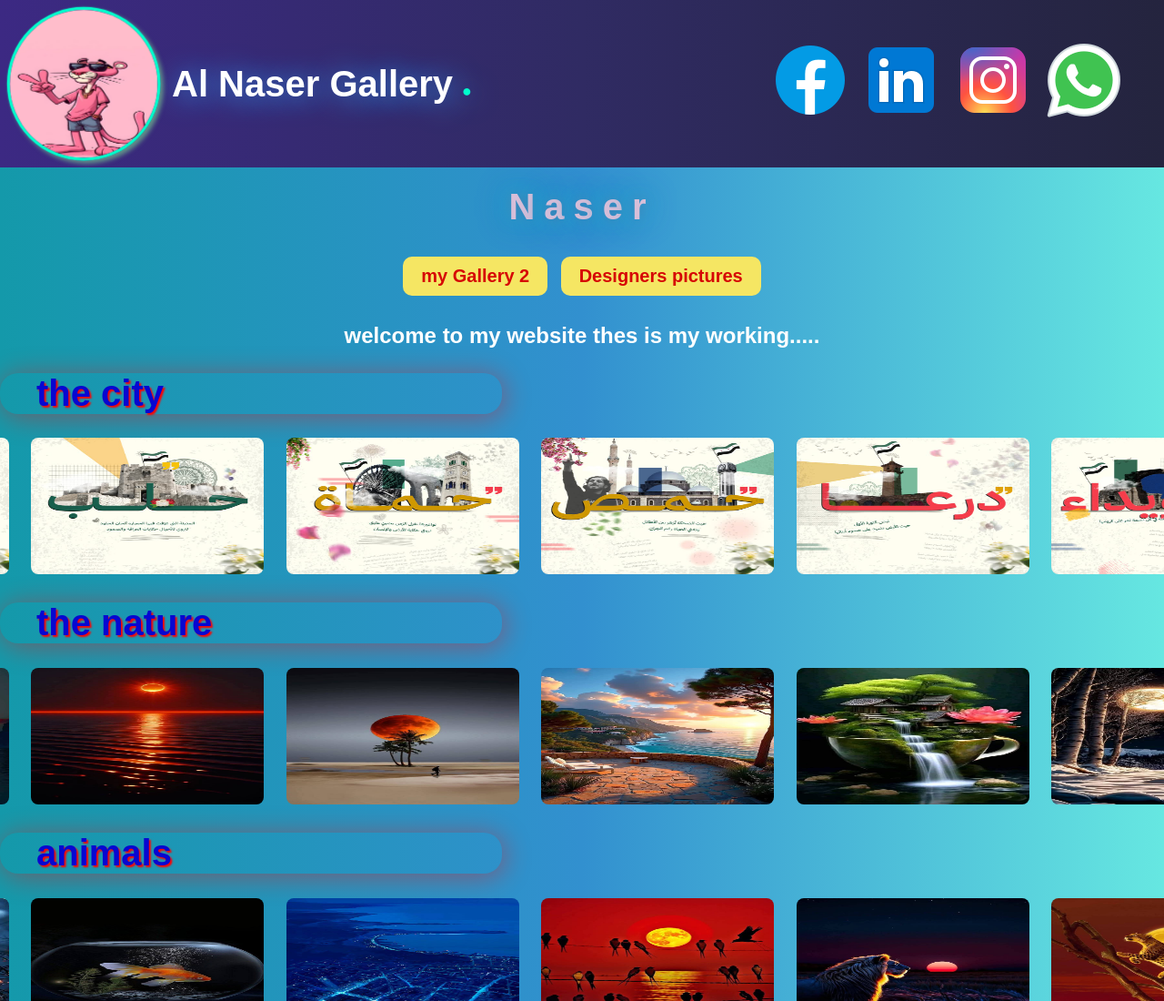
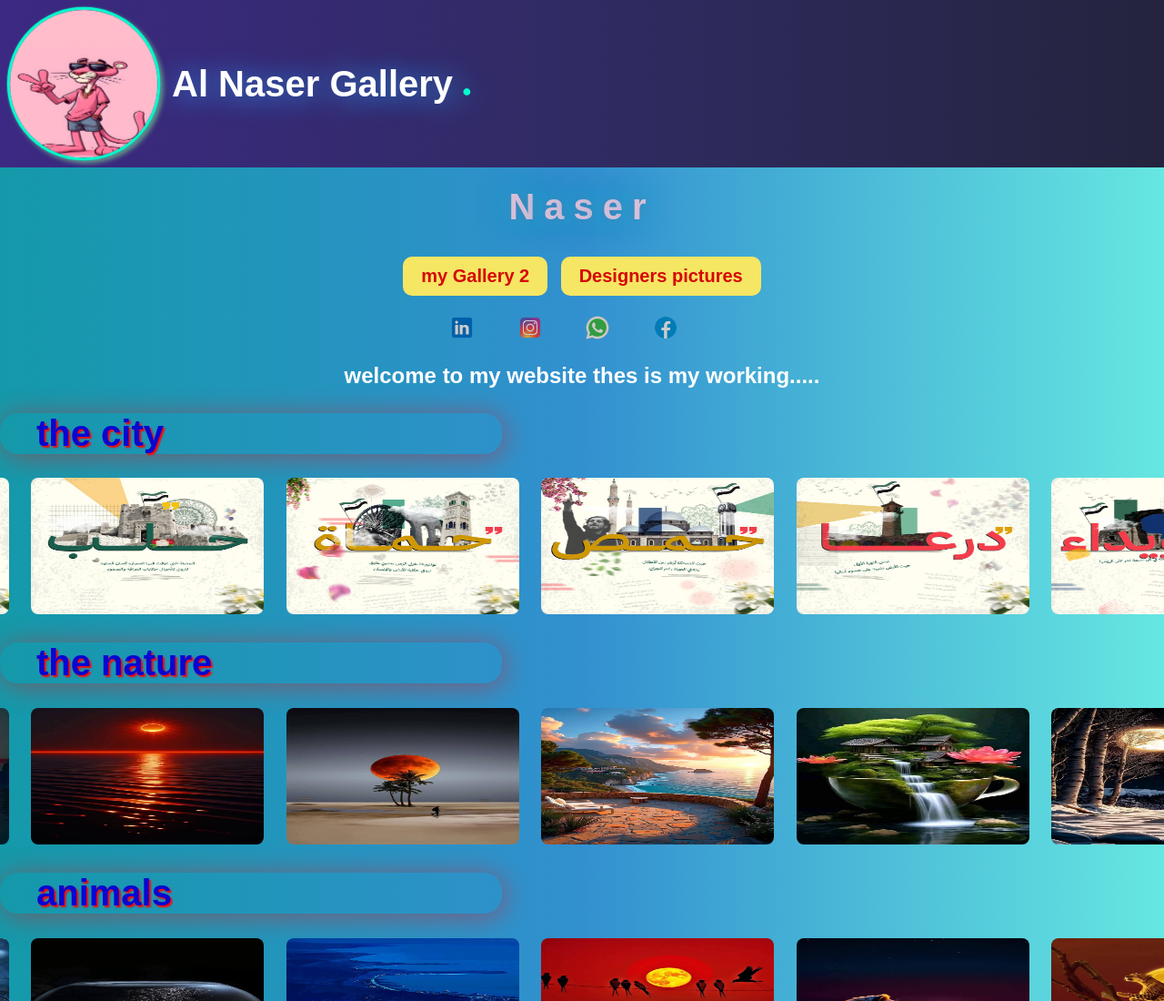
Before and after one commit to AlNaserr/Gallery, a plain HTML site: page index.html in a window 1280 px wide. Shown: the top 1100 px of the page at 91% size. Drawn offline with Linux system fonts and the light colour scheme.

Commit message:
Update index.html

```diff
--- a/index.html
+++ b/index.html
@@ -12,7 +12,7 @@
 
   <header>
 
-
+  <meta name="viewport" content="width=device-width, initial-scale=0.1">
 
 
     <div class="profile">
@@ -21,12 +21,11 @@
       <div class="light-dot"></div>
       <h1> <span>Al</span> Naser Gallery</h1>
     </div>
-    <nav>
-        <a href="https://www.facebook.com/profile.php?id=100085125943145&mibextid=ZbWKwL" target="_blank"><img class="icon"src="./icons/icons8-facebook-96.png" alt="facebook" ></a>
-        <a href="https://www.linkedin.com/in/muhammadnasr-aladdin-572360352?utm_source=share&utm_campaign=share_via&utm_content=profile&utm_medium=android_app"  target="_blank"><img class="icon"src="./icons/icons8-linkedin-96.png" alt="twitter"></a>
-        <a href="https://www.instagram.com/nasr_nasr_salah?igsh=MWtjNmFyYWM5d3Z0Yg=="  target="_blank"><img class="icon"src="./icons/icons8-instagram-96.png" alt="instagram"></a>
-      <a href="https://wa.me/963994939783?text=مرحبا اريد الحصول على معلومات !"  target="_blank"><img class="icon" src="./icons/icons8-whatsapp-96.png" alt="whatsapp"></a>
 
+    <!--<div class="nav">
+
+
+       </div>*/-->
   </header>
   <!--///////////////////////////////////////                 المعرض-->
   <div class="main-content">
@@ -40,13 +39,15 @@
         </h1>
        <button  class="btn" ><a class="lin"  href="https://alnaserr.github.io/ALNASER.github.io/" target="_blank">my Gallery 2 </a></button>
         <button class="btn"> <a class="lin" href="https://alnaserr.github.io/-/"target="_blank"> Designers pictures </a></button>
-       <!-- <div class="social-icons">
 
-          <img class="aa"src="https://img.icons8.com/ios-filled/50/ffffff/facebook--v1.png" alt="facebook">
-          <img class="aa"src="https://img.icons8.com/ios-filled/50/ffffff/twitter--v1.png" alt="twitter">
-          <img class="aa"src="https://img.icons8.com/ios-filled/50/ffffff/instagram-new.png" alt="instagram">
-          <img class="aa"src="https://img.icons8.com/ios-filled/50/ffffff/github.png" alt="github">
-        </div>-->
+        <div class="social-icons">
+          <a href="https://www.linkedin.com/in/muhammadnasr-aladdin-572360352?utm_source=share&utm_campaign=share_via&utm_content=profile&utm_medium=android_app"  target="_blank"><img class="icon"src="./icons/icons8-linkedin-96.png" alt="twitter"></a>
+        <a href="https://www.instagram.com/nasr_nasr_salah?igsh=MWtjNmFyYWM5d3Z0Yg=="  target="_blank"><img class="icon"src="./icons/icons8-instagram-96.png" alt="instagram"></a>
+      <a href="https://wa.me/963994939783?text=مرحبا اريد الحصول على معلومات !"  target="_blank"><img class="icon" src="./icons/icons8-whatsapp-96.png" alt="whatsapp"></a>
+
+
+        <a href="https://www.facebook.com/profile.php?id=100085125943145&mibextid=ZbWKwL" target="_blank"><img class="icon"src="./icons/icons8-facebook-96.png" alt="facebook" ></a>
+           </div>
 
        <h2 class="h2" >
         welcome to my website
```
